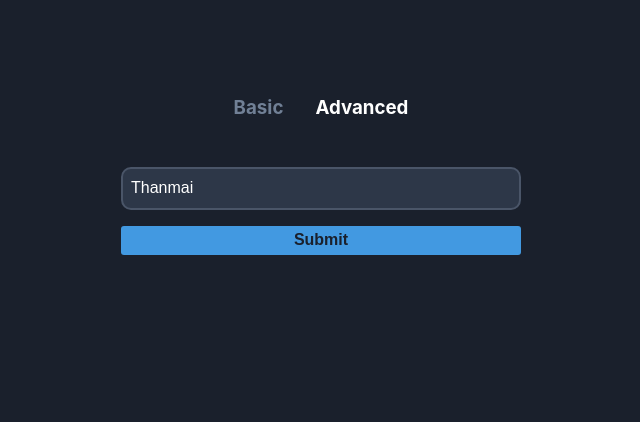
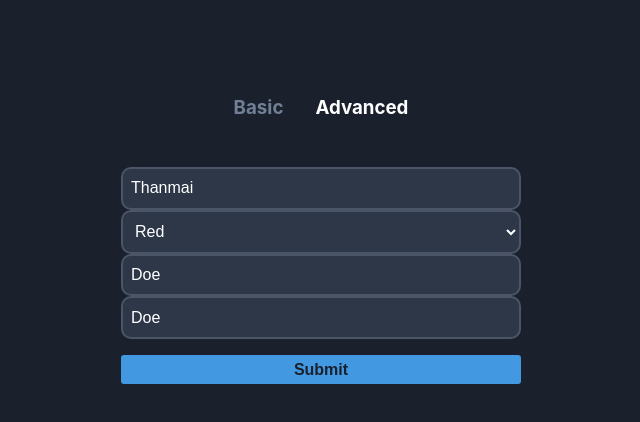
Before and after one commit to thanmaisai-asc/formic, a React (Create React App) app: page / in a window 1280 px wide. Both pictures are taken after a click on the element "Advanced". Shown: the top 422 px of the page, without its empty margins (319-959 px from the left). Built offline with nearby package versions, Linux system fonts and the light colour scheme.

Commit message:
using advanced forms

```diff
--- a/src/components/AdvancedForm.js
+++ b/src/components/AdvancedForm.js
@@ -1,21 +1,40 @@
-import { Formik } from "formik";
+import { Field, Form, Formik } from "formik";
+
+const MyInput = ({ field, form, ...props }) => {
+  return <input {...field} {...props} />;
+};
 
 const AdvancedForm = () => {
   return (
     <Formik
-       initialValues={{ name: 'Thanmai' }}
+      initialValues={{ name: 'Thanmai', lastName: 'Doe', color: 'red' }}
     >
       {props => (
-         <form onSubmit={props.handleSubmit}>
-           <input
-             type="text"
-             onChange={props.handleChange}
-             onBlur={props.handleBlur}
-             value={props.values.name}
-             name="name"
-           />
+        <Form>
+          <Field type="text" name="name" placeholder="Name" />
+          <Field as="select" name="color">
+            <option value="red">Red</option>
+            <option value="green">Green</option>
+            <option value="blue">Blue</option>
+          </Field>
+
+          <Field name="lastName">
+            {({
+              field, // { name, value, onChange, onBlur }
+              form: { touched, errors }, // also values, setXXXX, handleXXXX, dirty, isValid, status, etc.
+              meta,
+            }) => (
+              <div>
+                <input type="text" placeholder="Email" {...field} />
+                {meta.touched && meta.error && (
+                  <div className="error">{meta.error}</div>
+                )}
+              </div>
+            )}
+          </Field>
+          <Field name="lastName" component={MyInput} placeholder="Doe" />
           <button type="submit">Submit</button>
-         </form>
+        </Form>
       )}
     </Formik>
   );
```
Lines whose indentation alone changed are shown as unchanged.
